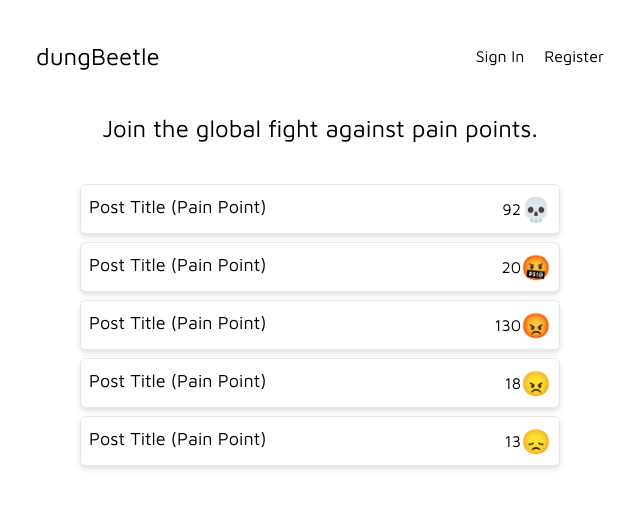
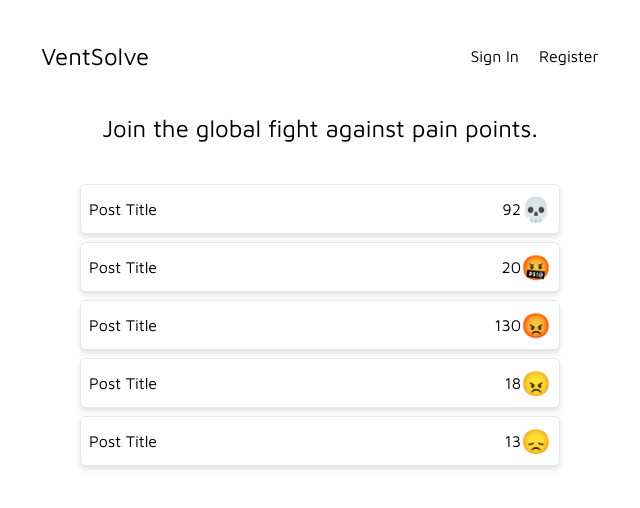
Before and after one commit to JH175/VentSolve, a Next.js app: page / in a window 1280 px wide. Shown: the top 508 px of the page, without its empty margins (320-960 px from the left). Built offline with nearby package versions, Linux system fonts and the light colour scheme.

Commit message:
add clerk auth, add sign-in and sign-up pages, add middleware

```diff
--- /dev/null
+++ b/src/app/(auth)/sign-in/[[...sign-in]]/page.tsx
@@ -0,0 +1,15 @@
+import { SignIn } from '@clerk/nextjs';
+
+export default function SignInPage() {
+  return (
+    <div className='flex h-screen items-center justify-center'>
+      <SignIn
+        appearance={{
+          elements: {
+            formButtonPrimary: 'bg-green-500 hover:bg-green-400',
+          },
+        }}
+      />
+    </div>
+  );
+}
--- /dev/null
+++ b/src/app/(auth)/sign-up/[[...sign-up]]/page.tsx
@@ -0,0 +1,15 @@
+import { SignUp } from '@clerk/nextjs';
+
+export default function SignUpPage() {
+  return (
+    <div className='flex h-screen items-center justify-center'>
+      <SignUp
+        appearance={{
+          elements: {
+            formButtonPrimary: 'bg-green-500 hover:bg-green-400',
+          },
+        }}
+      />
+    </div>
+  );
+}
--- a/src/app/layout.tsx
+++ b/src/app/layout.tsx
@@ -2,12 +2,13 @@ import type { Metadata } from 'next';
 import { Maven_Pro } from 'next/font/google';
 import './globals.css';
 import Header from '@/components/Header';
+import { ClerkProvider } from '@clerk/nextjs';
 
 const maven = Maven_Pro({ subsets: ['latin'] });
 
 export const metadata: Metadata = {
-  title: 'dungBeetle',
-  description: 'remove the BS',
+  title: 'VentSolve',
+  description: '',
 };
 
 export default function RootLayout({
@@ -16,11 +17,13 @@ export default function RootLayout({
   children: React.ReactNode;
 }) {
   return (
+    <ClerkProvider>
       <html lang='en'>
         <body className={maven.className}>
           <Header />
           {children}
         </body>
       </html>
+    </ClerkProvider>
   );
 }
--- /dev/null
+++ b/src/app/loading.tsx
@@ -0,0 +1,3 @@
+export default function Loading() {
+  return <div>loading...</div>;
+}
--- /dev/null
+++ b/src/app/not-found.tsx
@@ -0,0 +1,3 @@
+export default function Custom404() {
+  return <div>404</div>;
+}
--- a/src/components/Header.tsx
+++ b/src/components/Header.tsx
@@ -1,21 +1,29 @@
 import Image from 'next/image';
 import Link from 'next/link';
-import logo from '../assets/img/logo.svg';
+import { UserButton } from '@clerk/nextjs';
 
 export default function Header() {
   return (
     <div className='p-10 flex justify-evenly items-center'>
       <Link href='/'>
         <div className='flex items-center'>
-          {/* <Image src={logo} width={100} alt='site logo, a black beetle' /> */}
-          <h1 className='text-2xl'>dungBeetle</h1>
+          <h1 className='text-2xl'>VentSolve</h1>
         </div>
       </Link>
       <nav>
         <ul className='flex gap-5'>
-          <li>Sign In</li>
-          <li>Register</li>
+          <li>
+            <a href='/sign-in'>Sign In</a>
+          </li>
+          <li>
+            <a href='/sign-up'>Register</a>
+          </li>
         </ul>
+        <UserButton
+          afterSignOutUrl='/'
+          signInUrl={`${process.env.BASE_URL}/sign-in`}
+          showName={true}
+        />
       </nav>
     </div>
   );
--- a/src/components/PostPreview.tsx
+++ b/src/components/PostPreview.tsx
@@ -22,7 +22,9 @@ export default function PostPreview(props: PostPreviewProps) {
   return (
     <Link href='/post/123123'>
       <div className='flex p-2 border rounded-md w-[30rem] justify-between bg-white drop-shadow-md hover:scale-110 duration-500'>
-        <div className='text-lg'>Post Title (Pain Point)</div>
+        <div className='flex items-center'>
+          <p>{props.title}</p>
+        </div>
         <div className='flex items-center'>
           {props.votes}
           <span className='text-2xl'>{emoji}</span>
```
Also changed, not shown: package.json (+7 -6 lines), src/middleware.ts (added, +9 -0 lines), 2 other files (tests, documents, lock files or other folders). Lines whose indentation alone changed are shown as unchanged.
